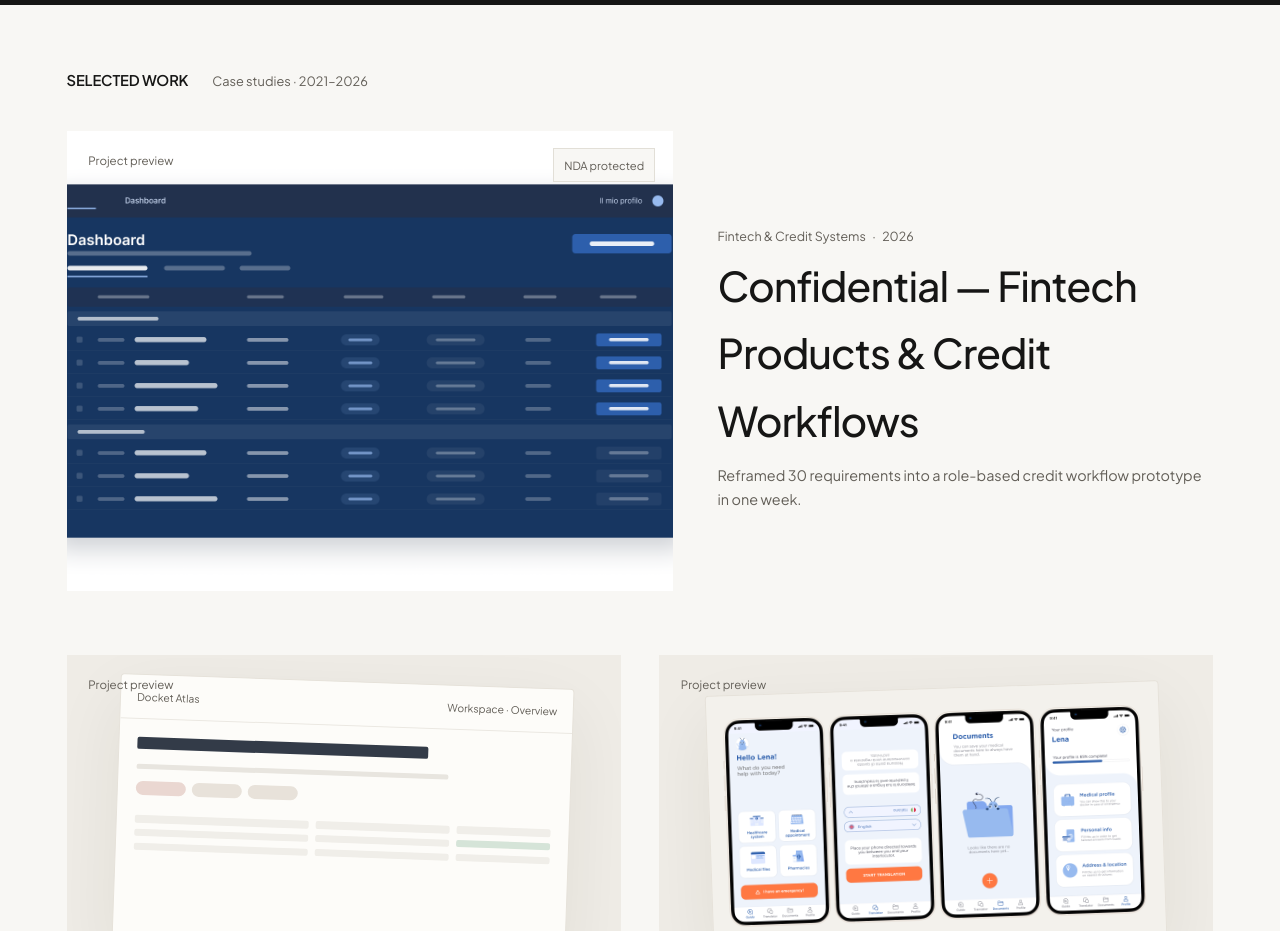
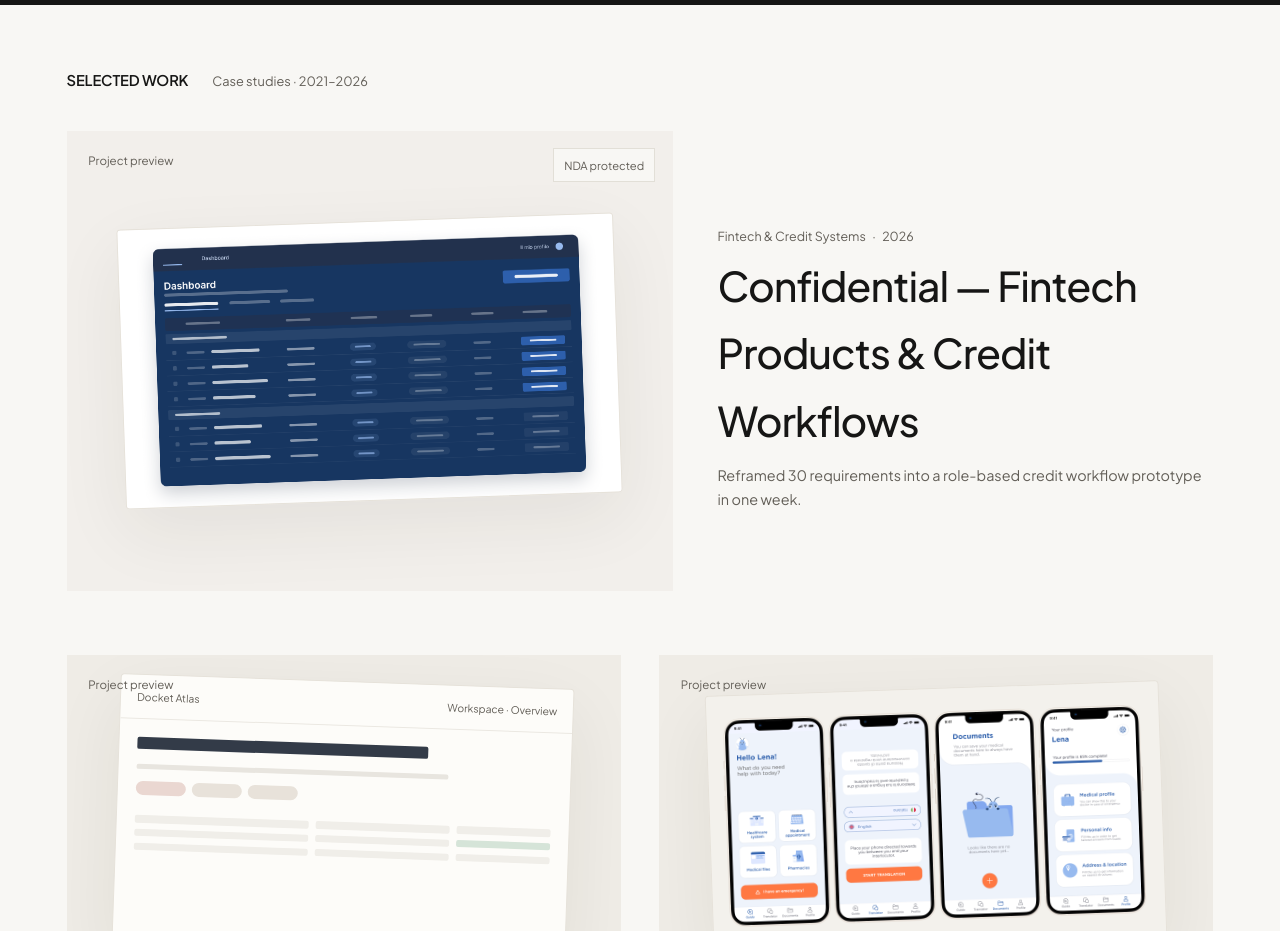
Before and after one commit to carolsgiacomin/portfolio-pd-carolina-giacomin, an Astro site: page / in a window 1280 px wide. Shown: the part 820-1751 px from the top of the page. Built offline with nearby package versions, Linux system fonts and the light colour scheme; Astro itself is replaced by a stand-in of ours.

Commit message:
Match fintech cover to project cards
Co-authored-by: Copilot <223556219+Copilot@users.noreply.github.com>

```diff
--- a/src/styles/global.css
+++ b/src/styles/global.css
@@ -490,19 +490,6 @@ body:has(.mobile-nav.is-open) .site-header {
   object-fit: cover;
   transform: rotate(-2deg);
   transition: transform 350ms ease;
-}
-
-.fintech-visual .project-cover,
-.fintech-card .project-cover {
-  width: 100%;
-  max-width: none;
-  height: 100%;
-  aspect-ratio: auto;
-  border: 0;
-  border-radius: 0;
-  box-shadow: none;
-  object-fit: cover;
-  transform: none;
 }
 
 .fintech-visual {
```
